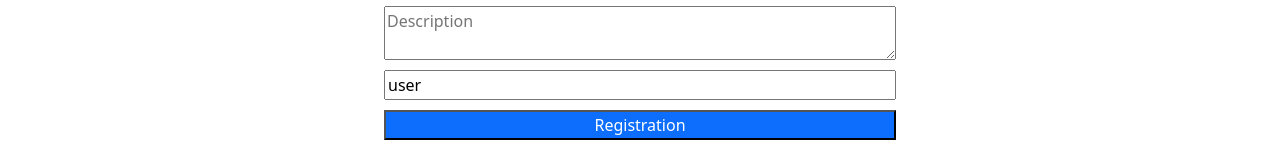
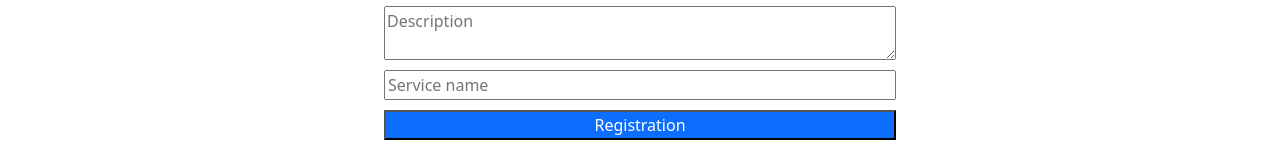
Before and after one commit to Shipu8644/volunteer-network-client, a React (Create React App) app: page /register in a window 1280 px wide. Shown: the part 280-440 px from the top of the page. Built offline with nearby package versions, Linux system fonts and the light colour scheme; no server answers; sample sign-in values are in the browser's storage.

Commit message:
registration  form data loaded

```diff
--- a/src/App.js
+++ b/src/App.js
@@ -24,7 +24,11 @@ function App() {
             <Route path='/login'>
               <Login></Login>
             </Route>
-            <PrivateRoute path='/register'>
+            <PrivateRoute exact path='/register'>
+              <Registration></Registration>
+            </PrivateRoute>
+
+            <PrivateRoute path='/register/:id'>
               <Registration></Registration>
             </PrivateRoute>
           </Switch>
--- a/src/pages/Home/Service/Service.js
+++ b/src/pages/Home/Service/Service.js
@@ -3,9 +3,9 @@ import { Col } from 'react-bootstrap';
 import { NavLink } from 'react-router-dom';
 
 const Service = ({ service }) => {
-    const { name, img } = service;
+    const { name, img, _id } = service;
     return (
-        <NavLink to='/register'>
+        <NavLink to={`/register/${_id}`}>
             <Col style={{ cursor: 'pointer' }} >
                 <img style={{ width: '280px', height: '250px' }} className="img-fluid" src={img} alt="" />
                 <h5 className="text-primary">{name}</h5>
--- a/src/pages/Registration/Registration.js
+++ b/src/pages/Registration/Registration.js
@@ -1,14 +1,29 @@
-import React from 'react';
+import React, { useEffect, useState } from 'react';
 import { useForm } from 'react-hook-form';
+import { useParams } from 'react-router';
 import useAuth from '../../hooks/useAuth';
 import './Registration.css';
 const Registration = () => {
+    const { id } = useParams();
+    console.log(id);
     const { user } = useAuth();
+
+    const [service, setService] = useState({});
+
+    useEffect(() => {
+        fetch(`http://localhost:5000/services/${id}`)
+            .then(res => res.json())
+            .then(data => setService(data))
+    }, [id])
+
+    console.log(service.name, service.img)
+
+
     const preloadValues = {
         name: user?.displayName,
         email: user?.email,
-        serviceName: 'user'
     }
+
     const { register, handleSubmit, reset } = useForm({
         defaultValues: preloadValues
     });
@@ -17,7 +32,7 @@ const Registration = () => {
     }
     return (
         <div className='pt-5 mt-5 add-service'>
-            <h2>Register as a Volunteer</h2>
+            <h2>Register as a Volunteer </h2>
             <br />
             <form onSubmit={handleSubmit(onSubmit)}>
                 <input {...register("name", { required: true, maxLength: 30 })} placeholder="Name" />
@@ -28,7 +43,7 @@ const Registration = () => {
 
                 <textarea {...register("description")} placeholder="Description" />
 
-                <input {...register("serviceName", { required: true, maxLength: 20 })} placeholder="Service name" />
+                <input {...register("serviceName", { required: true, maxLength: 20 })} placeholder="Service name" value={service.name} />
 
                 <input className='bg-primary text-white' type="submit" value="Registration" />
             </form>
```
